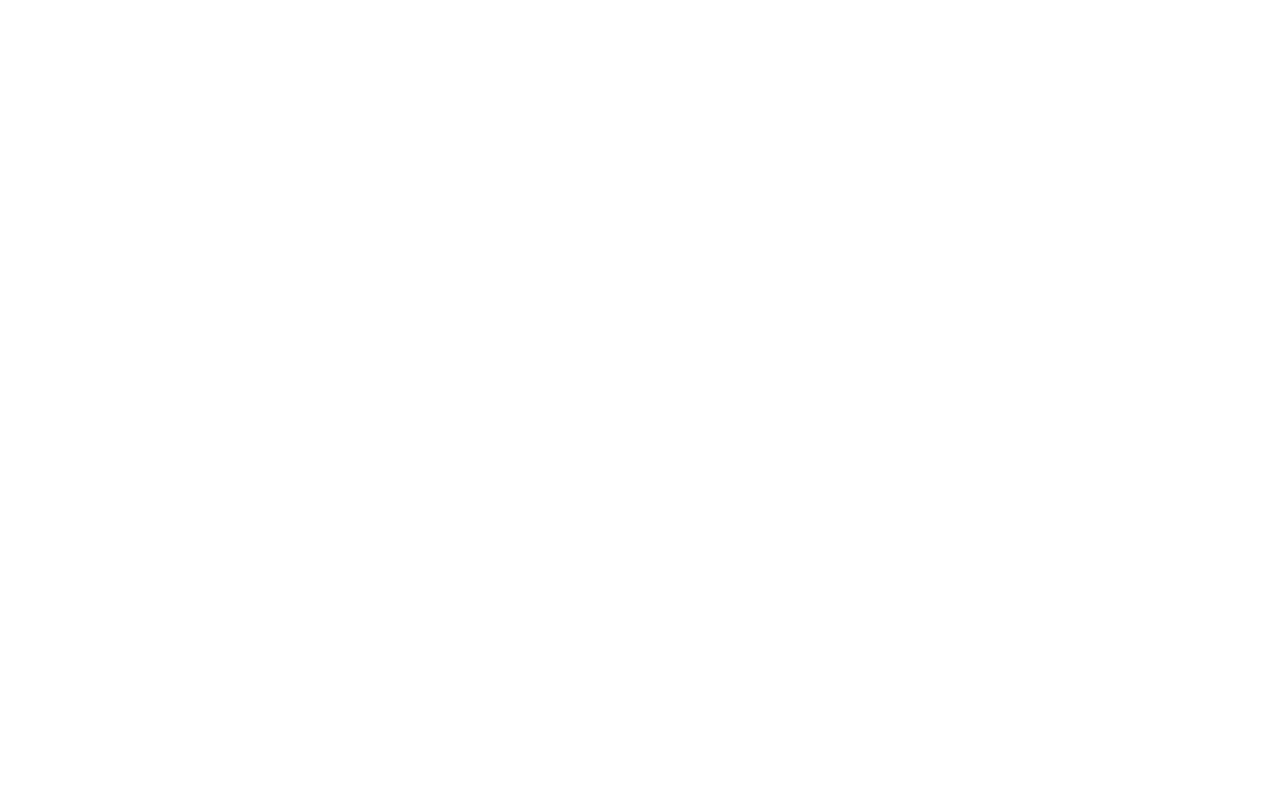
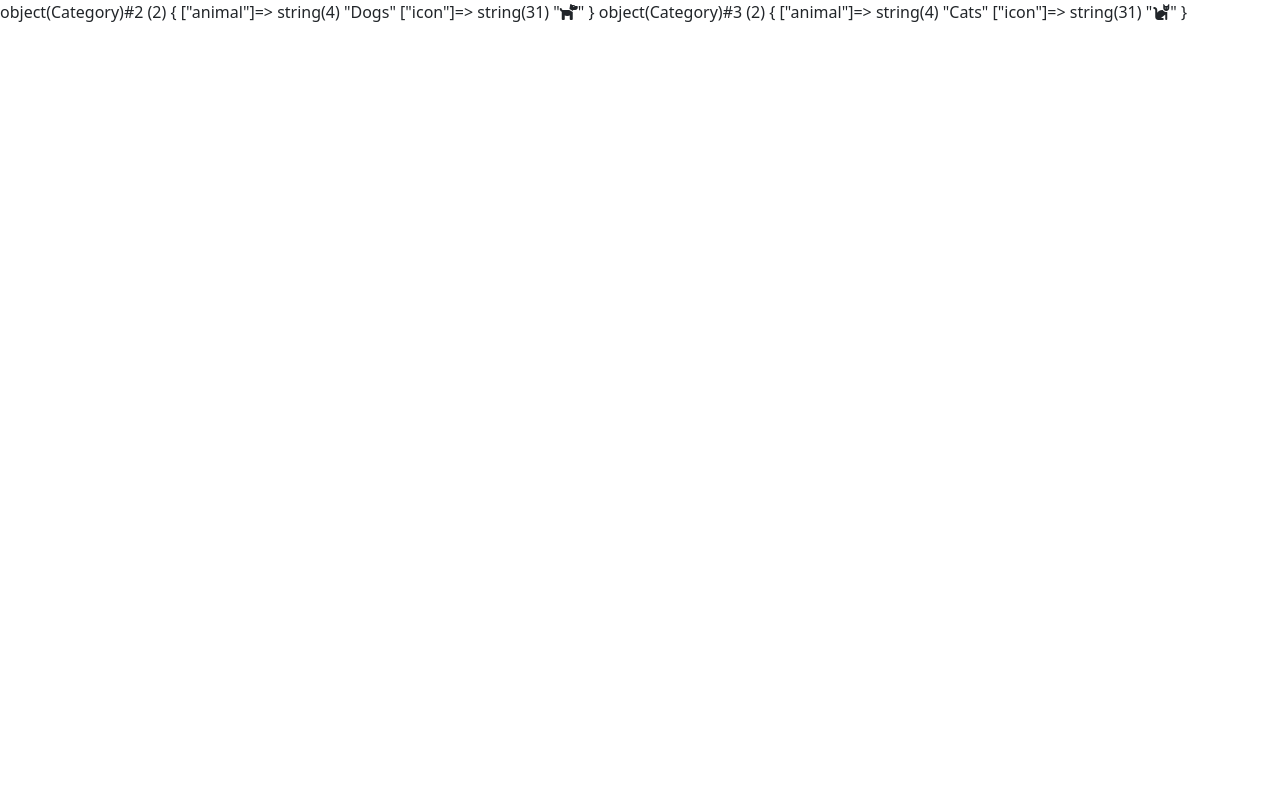
Before and after one commit to andreacagnina/php-oop-2, a PHP site: page / in a window 1280 px wide. Before the commit the page is empty. Run offline with PHP 8.4, Linux system fonts and the light colour scheme; some libraries are stand-ins or nearby versions.

Commit message:
[feat]done instance category class

```diff
--- a/index.php
+++ b/index.php
@@ -1,30 +1,37 @@
 <?php
-class PetsProducts
+class PetsProduct
 {
+    public $title;
+    public $categories;
     public $type;
-    public $categories;
+    public $price;
 }
 
-class Types
+class Type
 {
     public $food;
     public $toys;
     public $beds;
 }
 
-class Categories
+class Category
 {
-    public $dog;
-    public $cat;
+    public $animal;
+    public $icon;
+
+    function __construct($animal, $icon)
+    {
+        $this->animal = $animal;
+        $this->icon = $icon;
+    }
 }
 
-class Products
-{
-    public $img;
-    public $title;
-    public $price;
-    public $icon_category;
-}
+$dogs = new Category('Dogs', '<i class="fa-solid fa-dog"></i>');
+$cats = new Category('Cats', '<i class="fa-solid fa-cat"></i>');
+
+var_dump($dogs);
+var_dump($cats);
+
 
 ?>
 <!DOCTYPE html>
@@ -33,6 +40,8 @@ class Products
 <head>
     <meta charset="UTF-8">
     <meta name="viewport" content="width=device-width, initial-scale=1.0">
+    <link href="https://cdn.jsdelivr.net/npm/bootstrap@5.3.3/dist/css/bootstrap.min.css" rel="stylesheet" integrity="sha384-QWTKZyjpPEjISv5WaRU9OFeRpok6YctnYmDr5pNlyT2bRjXh0JMhjY6hW+ALEwIH" crossorigin="anonymous">
+    <link rel="stylesheet" href="https://cdnjs.cloudflare.com/ajax/libs/font-awesome/6.6.0/css/all.min.css" integrity="sha512-Kc323vGBEqzTmouAECnVceyQqyqdsSiqLQISBL29aUW4U/M7pSPA/gEUZQqv1cwx4OnYxTxve5UMg5GT6L4JJg==" crossorigin="anonymous" referrerpolicy="no-referrer" />
     <title>Shop Online</title>
 </head>
 
```
